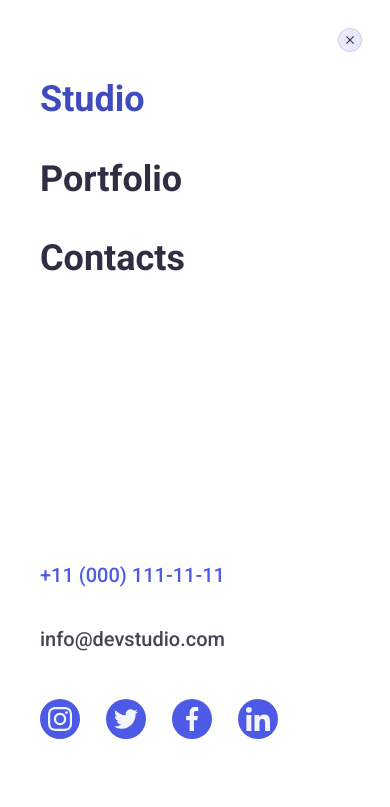
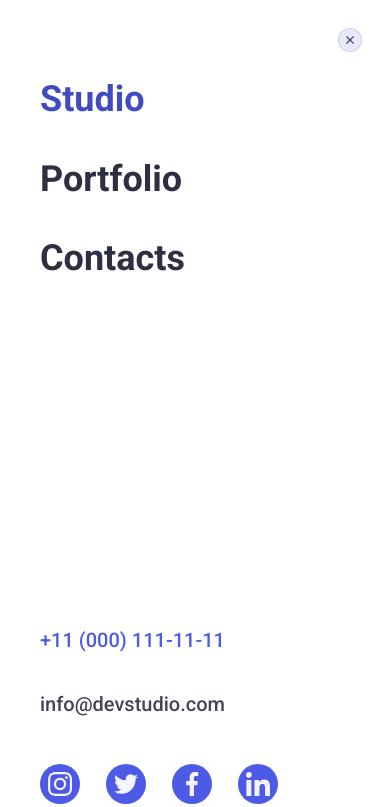
Before and after one commit to YuliiaKryviakina/goit-markup-hw-07, a plain HTML site: page index.html in a window 390 px wide. Both pictures are taken after a click on the button 359 px from the left and 35 px from the top of the page. Shown: the top 807 px of the page. Drawn offline with nearby package versions, Linux system fonts and the light colour scheme.

Commit message:
Update styles.css

```diff
--- a/css/styles.css
+++ b/css/styles.css
@@ -179,6 +179,7 @@ img {
     display: flex;
     flex-direction: column;
     position: relative;
+    height: 100%;
 
     padding-top: 80px;
     padding-left: 40px;
@@ -296,7 +297,7 @@ img {
 }
 
 .mobile-menu-second {
-    margin-top: 284px;
+    margin-top: auto;
 }
 
 .mobile-menu-media-list {
```
